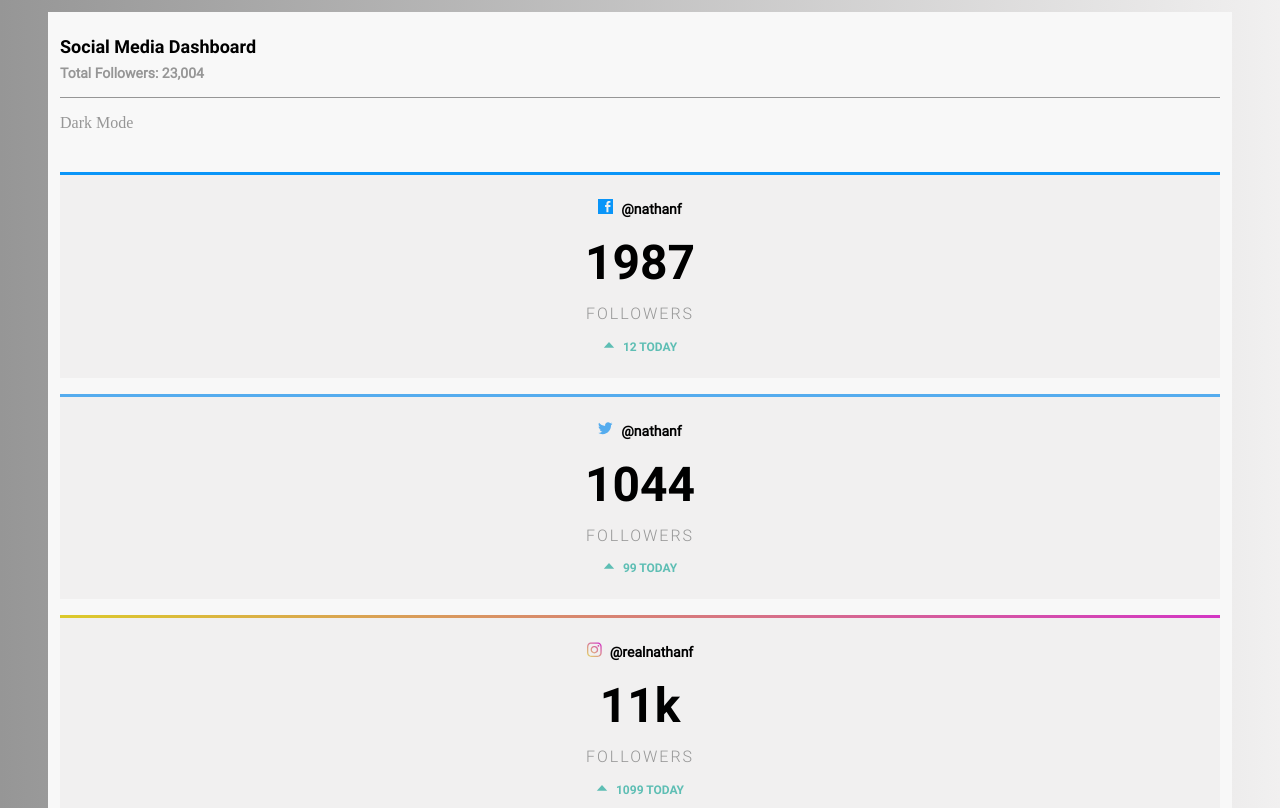
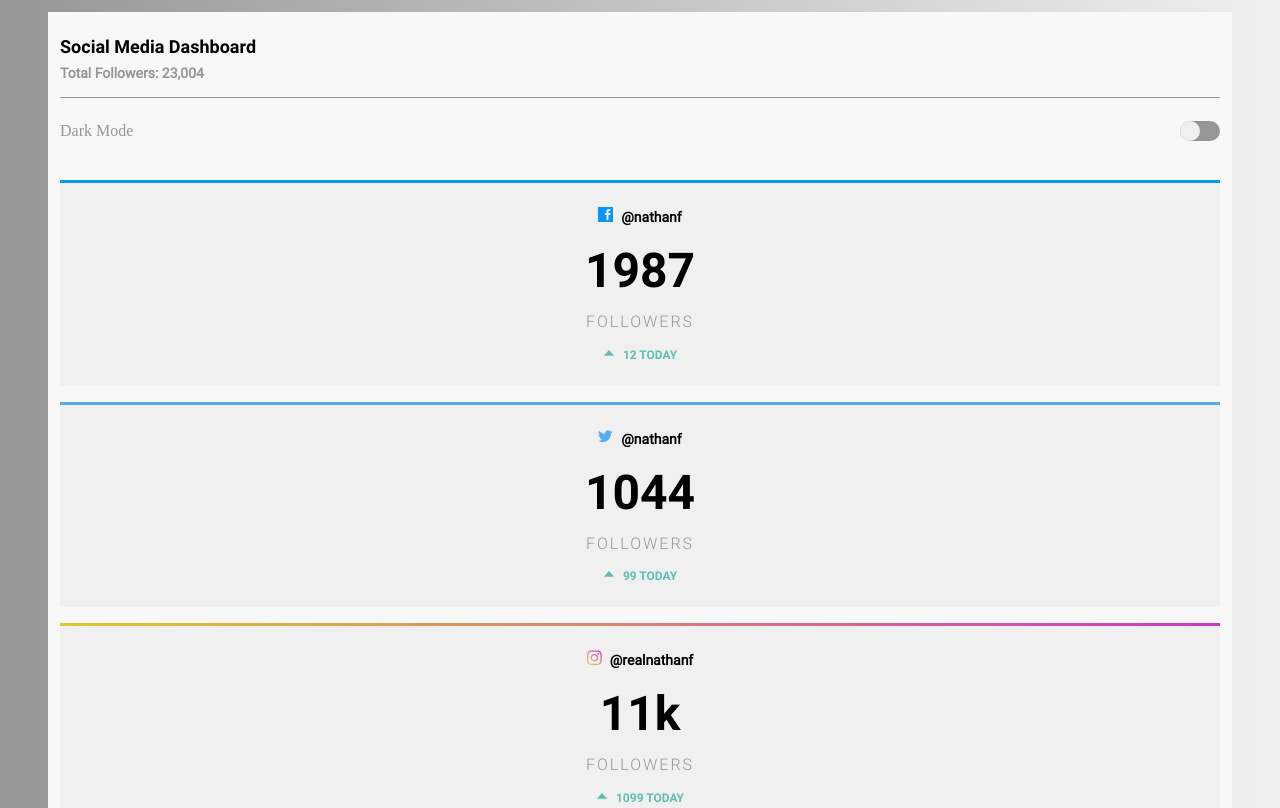
Before and after one commit to Willy93-coder/control_2_aliad, a plain HTML site: page index.html in a window 1280 px wide. Shown: the top 808 px of the page. Drawn offline with Linux system fonts and the light colour scheme.

Commit message:
Creación del boton switch y acabado la versión de móvil

```diff
--- a/index.html
+++ b/index.html
@@ -21,6 +21,7 @@
                 <section class="tema">
                     <p class="tema__darkMode">Dark Mode</p>
                     <!-- Boton Switch -->
+                    <input class="tema__btn" type="checkbox">
                 </section>
             </header>
             <!-- MAIN -->
--- a/sass/components/_buttons.scss
+++ b/sass/components/_buttons.scss
@@ -1,2 +1,24 @@
 /* @BOTONES */
 /* ********** */
+
+// Boton switch
+.tema__btn{
+    position: relative;
+    width: 40px;
+    height: 20px;
+    appearance: none;
+    outline: none;
+    border-radius: 10px;
+    background-color: map-get($grises, gris2);
+    &::before{
+        content: '';
+        position: absolute;
+        width: 20px;
+        height: 20px;
+        border-radius: 50%;
+        background-color: map-get($grises, gris1);
+    }
+    &:checked::before{
+        left: 20px;
+    }
+}
--- a/sass/pages/_home.scss
+++ b/sass/pages/_home.scss
@@ -17,6 +17,13 @@ body{
 .lineaHorizontal{
     border-top: 1px solid map-get($grises, gris2);
     margin: 1rem 0;
+}
+
+// Dark Mode
+.tema{
+    display: flex;
+    justify-content: space-between;
+    align-items: center;
 }
 
 // MAIN
```
Also changed, not shown: css/main.css, 1 other file.
